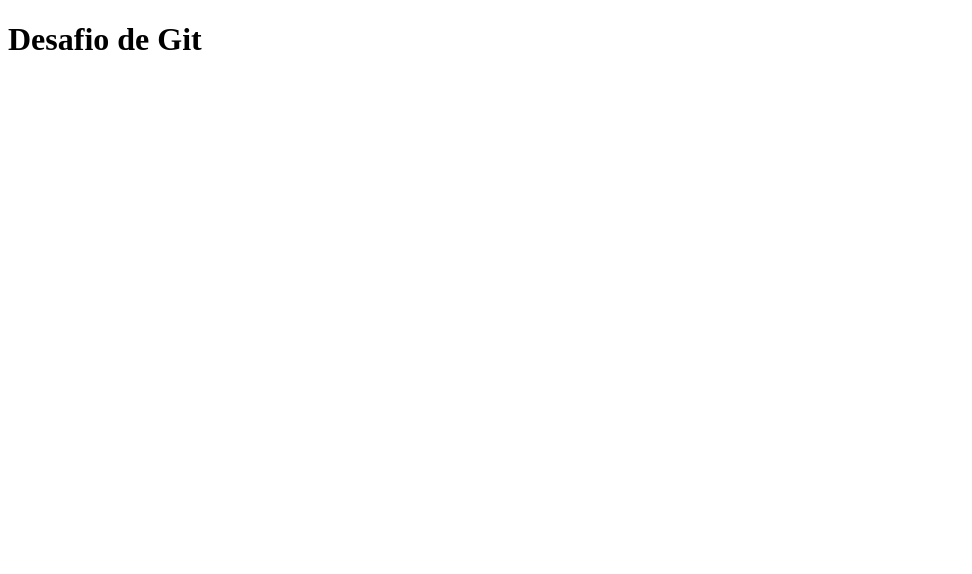
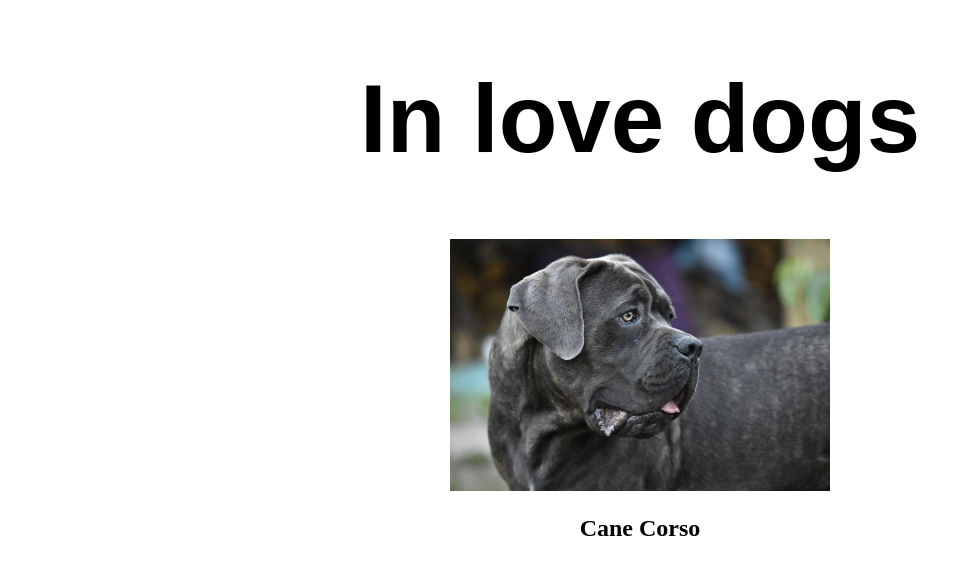
Before and after one commit to eduqn/DesafioGit, a plain HTML site: page index.html in a window 1280 px wide. Shown: the whole page, without its empty margins (0-972 px from the left). Drawn offline with Linux system fonts and the light colour scheme.

Commit message:
Update index.html
add a pasta imagens no repositório;
add imagem canecorso.jpg na pasta imagens;
Feito atualização do arquivo index.html para usar a pasta criada.

```diff
--- a/index.html
+++ b/index.html
@@ -1,10 +1,16 @@
 <!DOCTYPE html>
-<html lang="pt-br">
+<html lang="en">
 <head>
-<title>Git do Labs </title>
-<meta charset="utf-8">
+    <meta charset="utf-8">
+    <title>FAN PAGE DOGS</title>
 </head>
 <body>
-<h1>Desafio de Git </h1>
-</body>
+    <font size="20" face="Arial" align="center">
+    <h1>In love dogs </h1>
+    </font>
+    <center>
+    <img src="imagens/CaneCorso.jpg" height="15%" width="30%">
+    <h2>Cane Corso</h2>
+    </center>
+ </body>
 </html>
```
Also changed, not shown: imagens/CaneCorso.jpg (added).
